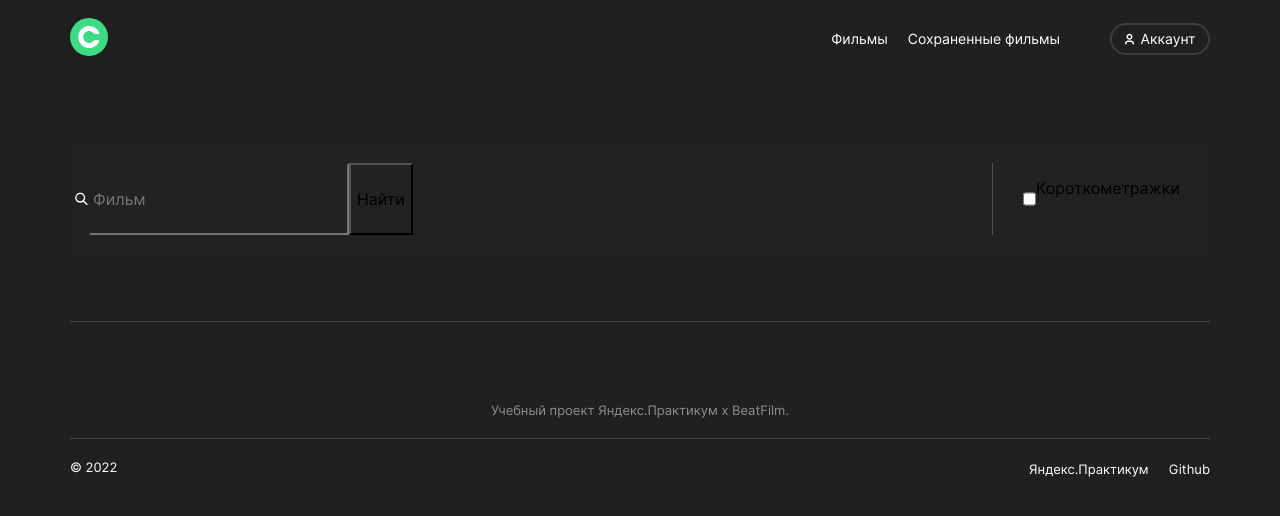
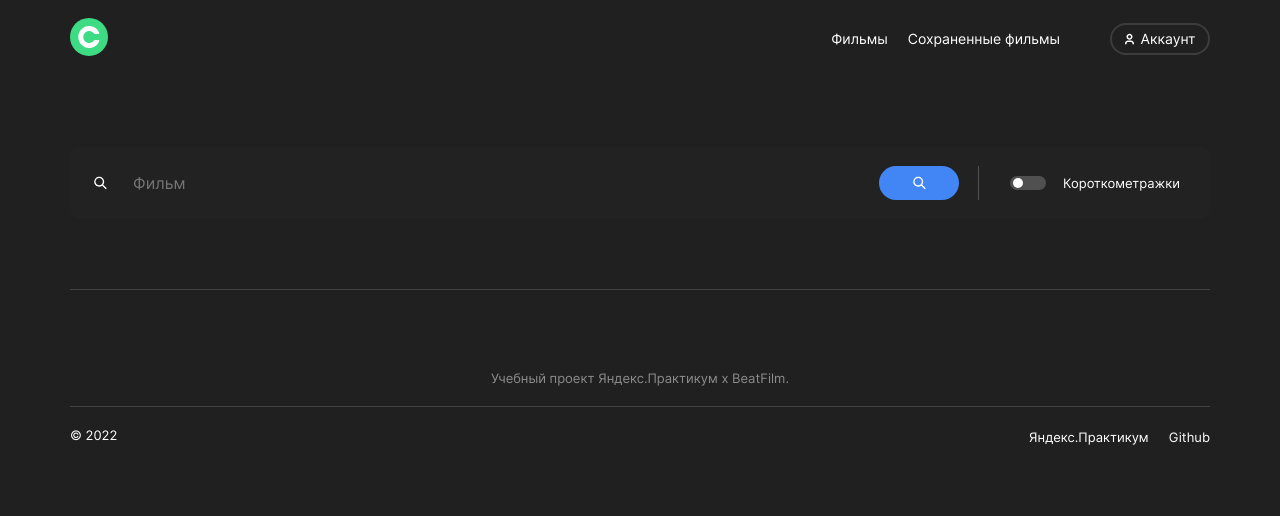
Before and after one commit to VitalM88/movies-explorer-frontend, a React (Create React App) app: page /movies in a window 1280 px wide. Shown: the top 516 px of the page. Built offline with nearby package versions, Linux system fonts and the light colour scheme.

Commit message:
SearchForm layout

```diff
--- a/src/components/Navigation/Navigation.css
+++ b/src/components/Navigation/Navigation.css
@@ -84,6 +84,7 @@
     height: 100%;
     box-sizing: border-box;
     background-color:rgba(0, 0, 0, 0.3);
+
 }
 
 .navigation__mobile-container {
@@ -101,6 +102,8 @@
     padding: 18px 30px;
     box-sizing: border-box;
     font-size: 18px;
+    transform: translateX(150%);
+    animation: ani 1s forwards;
 }
 
 .navigation__toogle-btn {
@@ -108,7 +111,8 @@
     height: 44px;
     background: none;
     border: none;
-    background-image: url(../../images/menu-close-icon.svg);
+
+    background-image: url(../../images/menu-icon.svg);
     background-repeat: no-repeat;
     background-position: center;
     transition: opacity .1s linear;
@@ -120,8 +124,8 @@
     cursor: pointer;
 }
 
-.navigation__toogle-btn_state_noactive {
-    background-image: url(../../images/menu-icon.svg);
+.navigation__toogle-btn_state_active {
+    background-image: url(../../images/menu-close-icon.svg);
 }
 
 .navigation__toogle-btn_state_active {
@@ -137,7 +141,6 @@
   }
 
 @media screen and (max-width: 414px) {
-
   .navigation_main {
       column-gap: 14px;
       font-size: 10px;
@@ -149,3 +152,8 @@
   }
 
 }
+
+@keyframes ani {
+    0% {transform: translateX(150%);}
+    100% {transform: translateY(0);}
+  }
--- a/src/components/Navigation/Navigation.js
+++ b/src/components/Navigation/Navigation.js
@@ -53,7 +53,7 @@ function Navigation({ state }) {
                   <button
                     type='button'
                     onClick={handleClick}
-                    className={`navigation__toogle-btn navigation__toogle-btn_state_${navBarState}`}
+                    className="navigation__toogle-btn"
                   >
                   </button>
                 ) : ''
--- a/src/components/SearchForm/SearchForm.css
+++ b/src/components/SearchForm/SearchForm.css
@@ -9,35 +9,105 @@
     display: flex;
     justify-content: space-between;
     height: 72px;
-    padding: 16px 0;
+    padding: 19px 0;
+    box-sizing: border-box;
+    border-radius: 9px;
+
 }
 
 .search-form__input-container {
     display: flex;
+    justify-content: space-between;
     background-image: url(../../images/search-icon.svg);
     background-repeat: no-repeat;
-    background-position: left;
-    padding: 0 19px;
+    background-position: 19px;
+    padding: 0 19px 0 63px;
+    box-sizing: border-box;
+    flex: 1;
 }
 
 .search-form__input {
-  background: none;
+    background: none;
+    flex: 1;
+    padding: 0;
+    border: none;
+
 }
 
 .search-form__button {
     background: none;
+    width: 80px;
+    padding: 0;
+    border: none;
+    border-radius: 48px;
+    background-image: url(../../images/search-icon.svg);
+    background-repeat: no-repeat;
+    background-position: center;
+    background-color: #4285F4;
+    transition: opacity .1s linear;
+}
+
+.search-form__button:hover {
+    opacity: .5;
+    cursor: pointer;
 }
 
 .search-form__checkbox-container {
     display: flex;
+    gap: 16px;
     padding: 0 30px;
     border-left: solid #505050 1px;
+    align-items: center;
+}
+
+.search-form__checkbox-label {
+    display: flex;
 }
 
 .search-form__checkbox {
+    width: 0px;
+    height: 0px;
+}
+
+.search__slider {
+    margin: 3px 1px;
+    box-sizing: border-box;
+    width: 36px;
+    height: 14px;
+    border-radius: 20px;
+    background-color: #505050;
+    background-image: url(../../images/checkbox-icon.svg);
+    background-repeat: no-repeat;
+    background-position: left 3px top 2px;
+    transition: all .2s linear;
+}
+
+.search-form__checkbox:checked+.search__slider {
+    background-position: right 3px top 2px;
+    background-color: #3DDC84;
+}
+
+.search-form__checkbox-label:hover {
+    cursor: pointer;
+}
+
+.search-form__checkbox-text {
+    color: #FFFFFF;
+    font-weight: 400;
+    font-size: 13px;
+    line-height: 18px;
+}
+
+@media screen and (max-width: 800px) {
+
+    .search-form {
+        margin: 0 30px;
+        padding: 80px 0 110px 0;
+    }
 
 }
 
-.search-form__checkbox-text {
+@media screen and (max-width: 414px) {
+
 
 }
--- a/src/components/SearchForm/SearchForm.js
+++ b/src/components/SearchForm/SearchForm.js
@@ -1,3 +1,4 @@
+/* eslint-disable jsx-a11y/label-has-associated-control */
 import './SearchForm.css';
 
 function SearchForm() {
@@ -6,10 +7,13 @@ function SearchForm() {
       <div className="search-form__container">
         <div className="search-form__input-container">
           <input className="search-form__input" placeholder="Фильм" />
-          <button className="search-form__button">Найти</button>
+          <button className="search-form__button"></button>
         </div>
         <div className="search-form__checkbox-container">
-          <input className="search-form__checkbox" type="checkbox" />
+          <label className="search-form__checkbox-label">
+            <input className="search-form__checkbox" type="checkbox" />
+            <span className="search__slider" />
+          </label>
           <p className="search-form__checkbox-text">Короткометражки</p>
         </div>
       </div>
```
Also changed, not shown: src/images/checkbox-icon.svg (added). Lines whose indentation alone changed are shown as unchanged.
